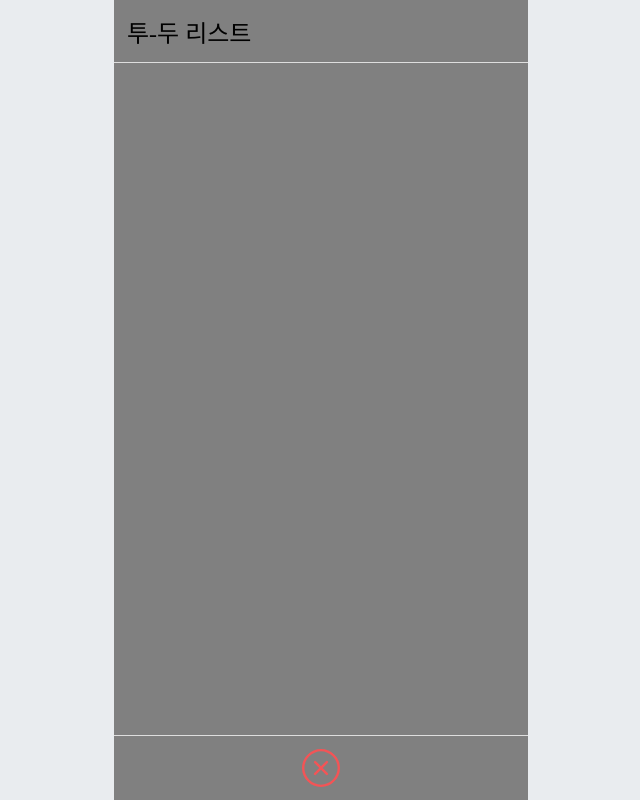
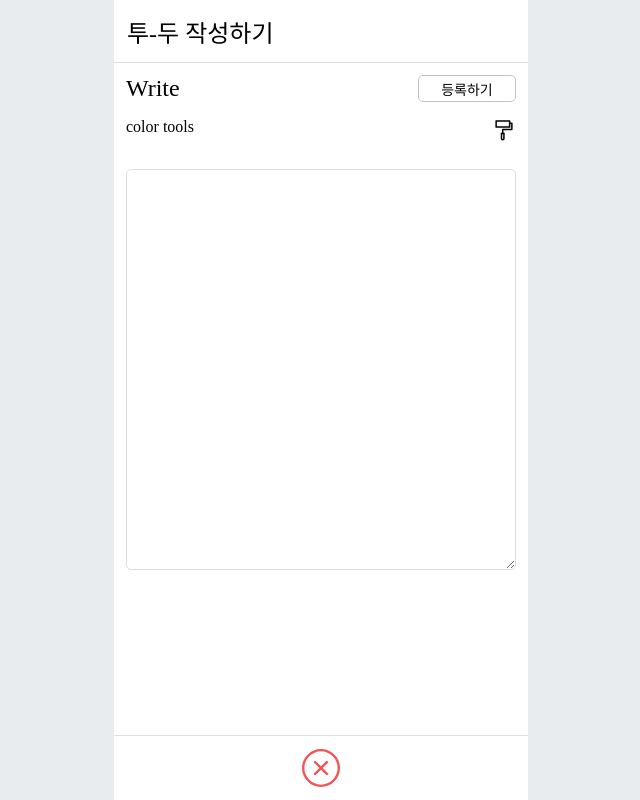
Before and after one commit to HeeyeonJeong/typescript-todo, a React (Create React App) app: page / in a window 1280 px wide. Both pictures are taken after a click on the icon 640 px from the left and 768 px from the top of the page. Shown: the whole page, without its empty margins (319-959 px from the left). Built offline with nearby package versions, Linux system fonts and the light colour scheme.

Commit message:
Feat: TodoModal component

```diff
--- a/src/components/TodoHead.tsx
+++ b/src/components/TodoHead.tsx
@@ -1,5 +1,8 @@
 import React from "react";
 import styled from "styled-components";
+interface TodoHeadProps {
+  templateTitle: string;
+}
 
 const TodoHeadBlock = styled.h1`
   height: 62px;
@@ -7,13 +10,16 @@ const TodoHeadBlock = styled.h1`
   display: flex;
   align-items: center;
   padding: 0 13px;
-
   font-size: 24px;
   font-weight: normal;
 `;
 
-function TodoHead() {
-  return <TodoHeadBlock>투-두 리스트</TodoHeadBlock>;
+function TodoHead({ templateTitle }: TodoHeadProps) {
+  return <TodoHeadBlock>{templateTitle}</TodoHeadBlock>;
 }
 
+TodoHead.defaultProps = {
+  templateTitle: "투-두 리스트",
+};
+
 export default TodoHead;
--- a/src/components/TodoModal.tsx
+++ b/src/components/TodoModal.tsx
@@ -1,6 +1,6 @@
 import React from "react";
 import styled, { css } from "styled-components";
-import TodoFooter from "./TodoFooter";
+import * as AiIcons from "react-icons/ai";
 import TodoHead from "./TodoHead";
 
 interface TodoModalProps {
@@ -13,19 +13,67 @@ const TodoModalBlock = styled.div<TodoModalProps>`
   top: 0;
   width: 414px;
   height: 100%;
-  background-color: grey;
+  background-color: #ffffff;
 
   ${(props) =>
     props.visible &&
     css`
       display: block;
     `};
+
+  .modal-contents {
+    padding: 12px;
+  }
+
+  .modal-title-box {
+    display: flex;
+    justify-content: space-between;
+    margin-bottom: 16px;
+
+    h2 {
+      font-weight: normal;
+    }
+
+    button {
+      border: 1px solid #c4c4c4;
+      border-radius: 5px;
+      width: 98px;
+      background-color: #ffffff;
+      font-size: 14px;
+    }
+  }
+
+  .modal-colors-box {
+    height: 33px;
+    display: flex;
+    justify-content: space-between;
+    margin-bottom: 18px;
+  }
+
+  textarea {
+    width: 100%;
+    padding: 12px;
+    box-sizing: border-box;
+    border-color: #dedede;
+    border-radius: 5px;
+  }
 `;
 
 function TodoModal({ visible }: TodoModalProps) {
   return (
     <TodoModalBlock visible={visible}>
       <TodoHead templateTitle={"투-두 작성하기"} />
+      <form className="modal-contents">
+        <div className="modal-title-box">
+          <h2>Write</h2>
+          <button type="submit">등록하기</button>
+        </div>
+        <div className="modal-colors-box">
+          <div>color tools</div>
+          <AiIcons.AiOutlineFormatPainter size={24} />
+        </div>
+        <textarea rows={25}></textarea>
+      </form>
     </TodoModalBlock>
   );
 }
```
